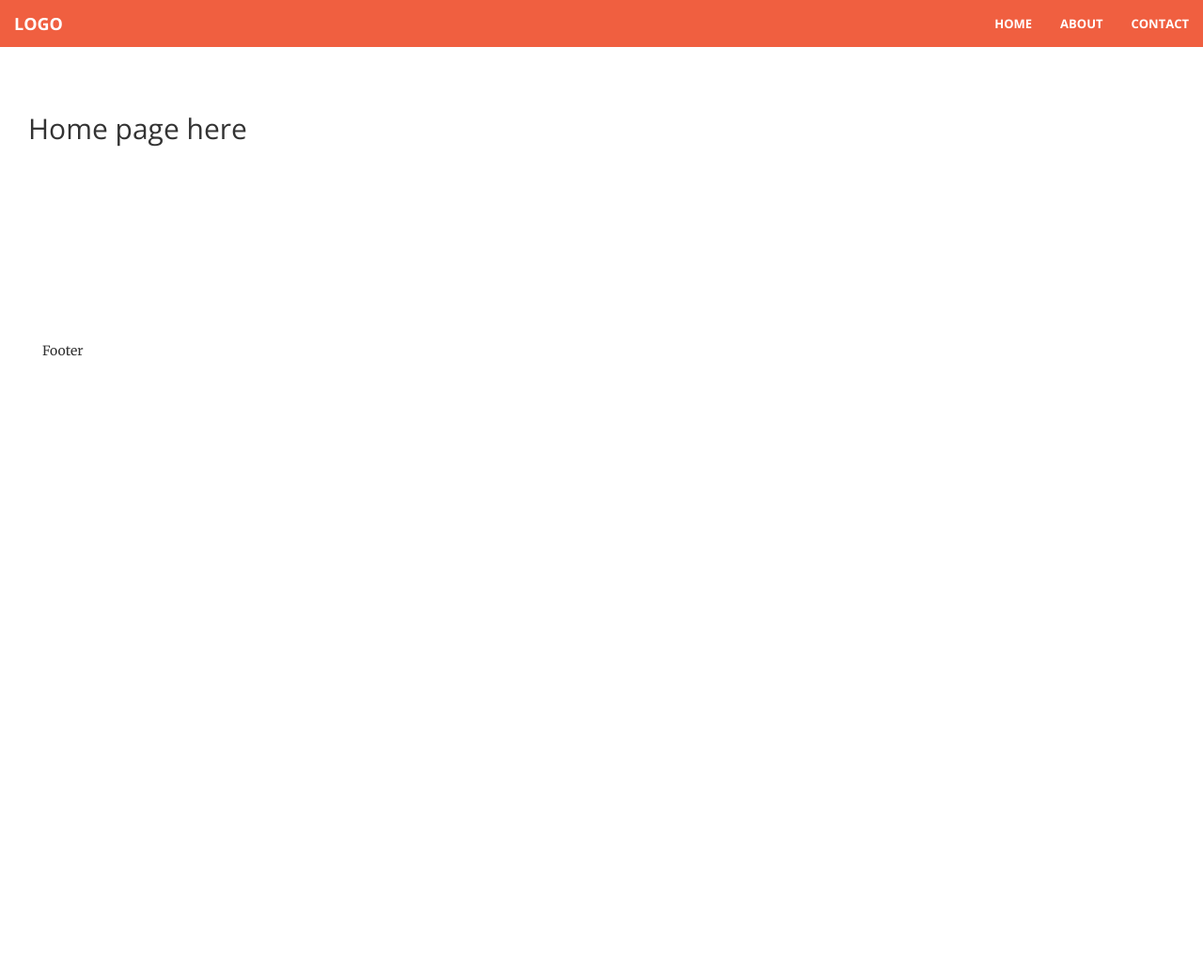
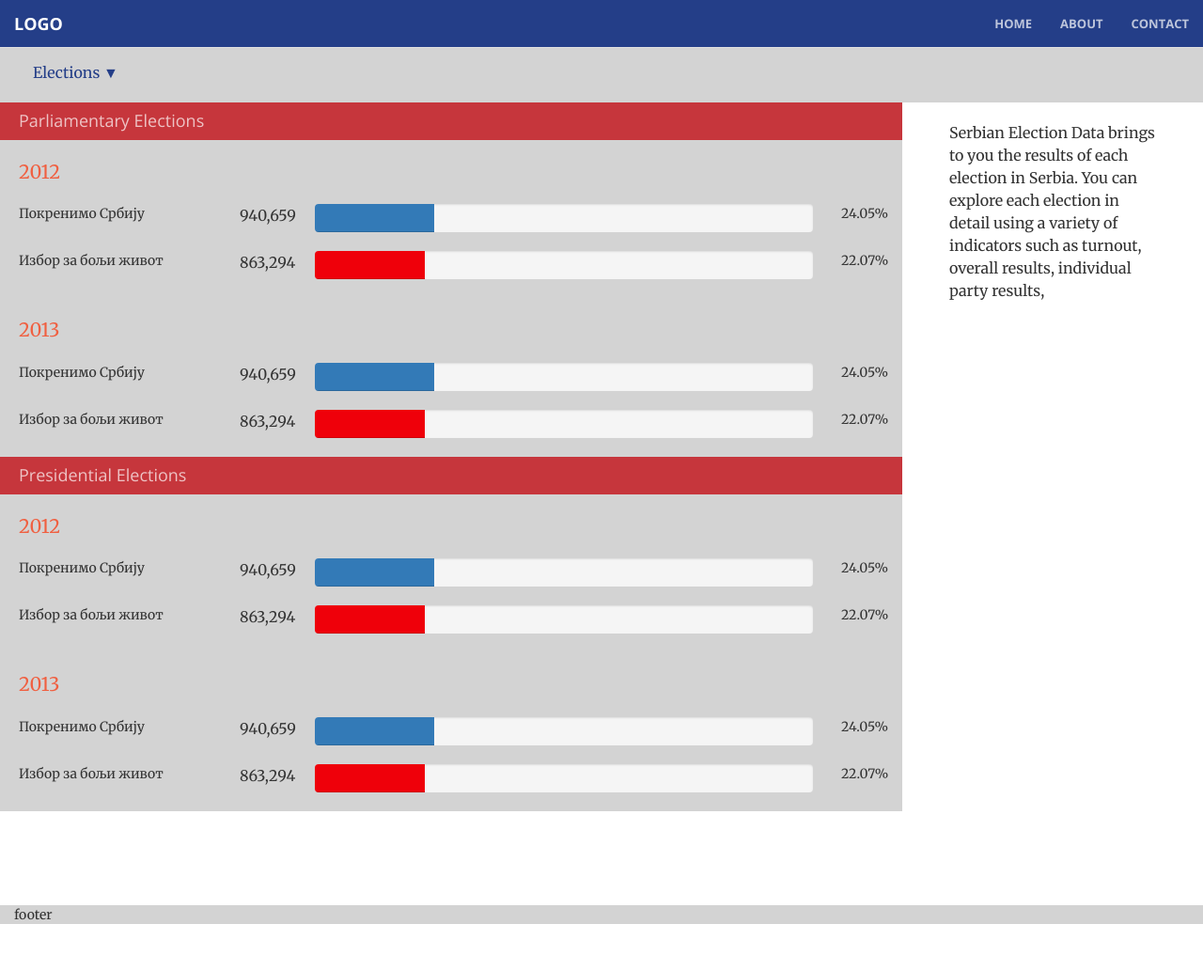
Before and after one commit to crtarsorg/izborna-platforma, a Flask app: page / in a window 1280 px wide. Shown: the whole page at 94% size. Before the commit the page ends 379 px from the top, so only its background shows below. Run offline with Flask 2, Linux system fonts and the light colour scheme; parts of the project's set-up code (start-up, migrations or seed data) failed here and were passed over; some libraries are stand-ins or nearby versions.

Commit message:
layout partials

```diff
--- a/app/__init__.py
+++ b/app/__init__.py
@@ -89,5 +89,7 @@ def init_modules(app):
 
     # Import blueprint modules
     from app.mod_main.views import mod_main
+    from app.mod_type.views import mod_type
 
     app.register_blueprint(mod_main)
+    app.register_blueprint(mod_type)
--- a/app/mod_main/views.py
+++ b/app/mod_main/views.py
@@ -1,11 +1,15 @@
+
 from flask import Blueprint
 from flask import render_template
 from app import mongo_utils
 from bson.json_util import dumps
+import json,urllib
+import heapq
 
 mod_main = Blueprint('main', __name__)
 
 
 @mod_main.route('/', methods=['GET'])
 def index():
-    return render_template('site/home.html', static_folder='static', template_folder='templates')
+    yearsList = ["2008","2012", "2013", "2014", "2015", "2016"]
+    return render_template('site/home.html', yearsList=yearsList,urllib=urllib,json=json,heapq=heapq)
--- a/app/static/css/custom.css
+++ b/app/static/css/custom.css
@@ -1,3 +1,67 @@
+.bg-primary{
+    background-color:#243e88;
+}
 .navbar-default .nav>li.active>a, .navbar-default .nav>li.active>a:focus{
     color:#FFFFFF !important;
 }
+section{
+    padding:50px 0;
+}
+.background-gray{
+    background:lightgray;
+    overflow:auto;
+}
+.election-tabs-link{
+    cursor:pointer;
+    padding-top:15px;
+    padding-left:20px;
+}
+.election-tabs-link p{
+    color:#243e88;
+}
+.ui-state-active, .ui-widget-content .ui-state-active, .ui-widget-header .ui-state-active, a.ui-button:active, .ui-button:active, .ui-button.ui-state-active:hover{
+    border: 1px solid #243e88;
+    background: #243e88;
+}
+.tabs{
+    width:400px;
+    position:absolute;
+    z-index: 10;
+}
+.header-l h4{
+    background-color:#c6363c;
+    color:rgba(255,255,255,.7);
+    padding:10px;
+    margin:0px;
+    padding-left:20px;
+}
+.content-list ul{
+    padding:20px;
+    padding-left: 40px;
+    list-style:none;
+}
+.content-list ul li a{
+    cursor: pointer;
+    color:#337ab7;
+}
+.lists{
+    padding-left: 0px;
+    padding-right:0px;
+}
+.progress{
+    height:30px;
+}
+.year-list{
+    padding:20px;
+    font-size:20px;
+}
+.name-list{
+    padding-left: 20px;
+}
+
+.progressbar-red{
+    background-color: #ef000a;
+}
+.election-description{
+    padding:20px;
+}
--- /dev/null
+++ b/app/static/js/custom.js
@@ -0,0 +1,19 @@
+
+$( function() {
+    $('.tabs').toggle();
+    $('.election-tabs-link').click(function(){
+        $('.tabs').toggle();
+    })
+    $( "#tabs" ).tabs({
+        collapsible: true
+
+    })
+		$(".meter > span").each(function() {
+				$(this)
+					.data("origWidth", $(this).width())
+					.width(0)
+					.animate({
+						width: $(this).data("origWidth")
+					}, 1200);
+			});
+});
--- /dev/null
+++ b/app/templates/include/election_tabs.html
@@ -0,0 +1,21 @@
+<div class="background-gray">
+    <div class="col-md-12">
+        <div class="election-tabs-link">
+            <p>Elections <span class="arrow_shape">▼</span></p>
+        </div>
+    </div>
+
+</div>
+
+      <div class="tabs" id="tabs">
+        <ul>
+            <li><a href="#tabs-1">Presidential</a></li>
+            <li><a href="#tabs-2">Parliamentary</a></li>
+        </ul>
+          <div id="tabs-1">
+
+          </div>
+          <div id="tabs-2">
+
+          </div>
+      </div>
--- /dev/null
+++ b/app/templates/include/footer.html
@@ -0,0 +1,19 @@
+
+ <div class="container-fluid background-gray">
+     footer
+ </div>
+
+
+    <!-- jQuery -->
+    <script type="text/javascript" src="{{ url_for('static', filename='vendor/jquery/jquery.min.js') }}"></script>
+    <script src="https://code.jquery.com/jquery-1.12.4.js"></script>
+    <script src="https://code.jquery.com/ui/1.12.1/jquery-ui.js"></script>
+    <!-- Bootstrap Core JavaScript -->
+    <script type="text/javascript" src="{{ url_for('static', filename='vendor/bootstrap/js/bootstrap.min.js') }}"></script>
+    <!-- Plugin JavaScript -->
+    <script type="text/javascript" src="{{ url_for('static', filename='vendor/scrollreveal/scrollreveal.min.js') }}"></script>
+    <script type="text/javascript" src="{{ url_for('static', filename='vendor/magnific-popup/jquery.magnific-popup.min.js') }}"></script>
+
+    <!-- Theme JavaScript -->
+    <script type="text/javascript" src="{{ url_for('static', filename='js/creative.min.js') }}"></script>
+    <script type="text/javascript" src="{{ url_for('static', filename='js/custom.js') }}"></script>
--- /dev/null
+++ b/app/templates/include/head.html
@@ -0,0 +1,30 @@
+
+    <meta http-equiv="X-UA-Compatible" content="IE=edge">
+    <meta name="viewport" content="width=device-width, initial-scale=1">
+    <meta name="description" content="">
+    <meta name="author" content="">
+
+    <title>Creative - Start Bootstrap Theme</title>
+
+    <!-- Bootstrap Core CSS -->
+
+    <link href="{{ url_for('static',filename='vendor/bootstrap/css/bootstrap.min.css') }}" rel="stylesheet">
+
+    <!-- Custom Fonts -->
+    <link href="{{ url_for('static',filename='vendor/font-awesome/css/font-awesome.min.css') }}" rel="stylesheet" type="text/css">
+    <link href='https://fonts.googleapis.com/css?family=Open+Sans:300italic,400italic,600italic,700italic,800italic,400,300,600,700,800' rel='stylesheet' type='text/css'>
+    <link href='https://fonts.googleapis.com/css?family=Merriweather:400,300,300italic,400italic,700,700italic,900,900italic' rel='stylesheet' type='text/css'>
+
+    <!-- Plugin CSS -->
+    <link href="{{ url_for('static',filename='vendor/magnific-popup/magnific-popup.css') }}" rel="stylesheet">
+
+    <!-- Theme CSS -->
+    <link rel="stylesheet" href="//code.jquery.com/ui/1.12.1/themes/base/jquery-ui.css">
+    <link href="{{ url_for('static',filename='css/creative.min.css') }}" rel="stylesheet">
+    <link href="{{ url_for('static',filename='css/custom.css') }}" rel="stylesheet">
+    <!-- HTML5 Shim and Respond.js IE8 support of HTML5 elements and media queries -->
+    <!-- WARNING: Respond.js doesn't work if you view the page via file:// -->
+    <!--[if lt IE 9]>
+        <script src="https://oss.maxcdn.com/libs/html5shiv/3.7.0/html5shiv.js"></script>
+        <script src="https://oss.maxcdn.com/libs/respond.js/1.4.2/respond.min.js"></script>
+    <![endif]-->
--- /dev/null
+++ b/app/templates/include/navigation.html
@@ -0,0 +1,27 @@
+<nav id="mainNav" class="navbar navbar-default navbar-fixed-top">
+    <div class="container-fluid bg-primary">
+            <!-- Brand and toggle get grouped for better mobile display -->
+        <div class="navbar-header">
+            <button type="button" class="navbar-toggle collapsed" data-toggle="collapse" data-target="#bs-example-navbar-collapse-1">
+                <span class="sr-only">Toggle navigation</span> Menu <i class="fa fa-bars"></i>
+            </button>
+            <a class="navbar-brand page-scroll" href="#page-top">Logo</a>
+        </div>
+            <!-- Collect the nav links, forms, and other content for toggling -->
+        <div class="collapse navbar-collapse" id="bs-example-navbar-collapse-1">
+            <ul class="nav navbar-nav navbar-right">
+                <li>
+                    <a class="page-scroll" href="#home">Home</a>
+                </li>
+                <li>
+                    <a class="page-scroll" href="#home">About</a>
+                </li>
+                <li>
+                    <a class="page-scroll" href="#home">Contact</a>
+                </li>
+            </ul>
+        </div>
+            <!-- /.navbar-collapse -->
+    </div>
+        <!-- /.container-fluid -->
+</nav>
--- a/app/templates/layout.html
+++ b/app/templates/layout.html
@@ -3,105 +3,27 @@
 
 <head>
 
-    <meta charset="utf-8">
-    <meta http-equiv="X-UA-Compatible" content="IE=edge">
-    <meta name="viewport" content="width=device-width, initial-scale=1">
-    <meta name="description" content="">
-    <meta name="author" content="">
-
-    <title>Creative - Start Bootstrap Theme</title>
-
-    <!-- Bootstrap Core CSS -->
-    <link href="static/vendor/bootstrap/css/bootstrap.min.css" rel="stylesheet">
-
-    <!-- Custom Fonts -->
-    <link href="static/vendor/font-awesome/css/font-awesome.min.css" rel="stylesheet" type="text/css">
-    <link href='https://fonts.googleapis.com/css?family=Open+Sans:300italic,400italic,600italic,700italic,800italic,400,300,600,700,800' rel='stylesheet' type='text/css'>
-    <link href='https://fonts.googleapis.com/css?family=Merriweather:400,300,300italic,400italic,700,700italic,900,900italic' rel='stylesheet' type='text/css'>
-
-    <!-- Plugin CSS -->
-    <link href="static/vendor/magnific-popup/magnific-popup.css" rel="stylesheet">
-
-    <!-- Theme CSS -->
-    <link href="static/css/creative.min.css" rel="stylesheet">
-    <link href="static/css/custom.css" rel="stylesheet">
-    <!-- HTML5 Shim and Respond.js IE8 support of HTML5 elements and media queries -->
-    <!-- WARNING: Respond.js doesn't work if you view the page via file:// -->
-    <!--[if lt IE 9]>
-        <script src="https://oss.maxcdn.com/libs/html5shiv/3.7.0/html5shiv.js"></script>
-        <script src="https://oss.maxcdn.com/libs/respond.js/1.4.2/respond.min.js"></script>
-    <![endif]-->
+{% include 'include/head.html' %}
 
 </head>
 
 <body id="page-top">
+{% include 'include/navigation.html' %}
 
-    <nav id="mainNav" class="navbar navbar-default navbar-fixed-top">
-        <div class="container-fluid bg-primary">
-            <!-- Brand and toggle get grouped for better mobile display -->
-            <div class="navbar-header">
-                <button type="button" class="navbar-toggle collapsed" data-toggle="collapse" data-target="#bs-example-navbar-collapse-1">
-                    <span class="sr-only">Toggle navigation</span> Menu <i class="fa fa-bars"></i>
-                </button>
-                <a class="navbar-brand page-scroll" href="#page-top">Logo</a>
-            </div>
+    <section>
+        <div class="container-fluid">
+                <div class="row">
+                <div class="col-md-12">
+                      {% block body %}
 
-            <!-- Collect the nav links, forms, and other content for toggling -->
-            <div class="collapse navbar-collapse" id="bs-example-navbar-collapse-1">
-                <ul class="nav navbar-nav navbar-right">
-                    <li>
-                        <a class="page-scroll" href="#home">Home</a>
-                    </li>
-                     <li>
-                        <a class="page-scroll" href="#home">About</a>
-                    </li>
-                     <li>
-                        <a class="page-scroll" href="#home">Contact</a>
-                    </li>
-                </ul>
-            </div>
-            <!-- /.navbar-collapse -->
-        </div>
-        <!-- /.container-fluid -->
-    </nav>
-
-
-    <section  id="home">
-        <div class="container-fluid">
-            <div class="col-md-12">
-                  {% block body %}
-
-                  {% endblock %}
-            </div>
+                      {% endblock %}
+                </div>
+                </div>
         </div>
     </section>
-
-
-
-    <section id="contact">
-        <div class="container-fluid">
-            <div class="col-md-12">
-                <div class="col-lg-12">
-               Footer
-                </div>
-            </div>
-        </div>
+    <section id="footer">
+        {% include 'include/footer.html' %}
     </section>
-
-    <!-- jQuery -->
-    <script src="static/vendor/jquery/jquery.min.js"></script>
-
-    <!-- Bootstrap Core JavaScript -->
-    <script src="static/vendor/bootstrap/js/bootstrap.min.js"></script>
-
-    <!-- Plugin JavaScript -->
-
-    <script src="static/vendor/scrollreveal/scrollreveal.min.js"></script>
-    <script src="static/vendor/magnific-popup/jquery.magnific-popup.min.js"></script>
-
-    <!-- Theme JavaScript -->
-    <script src="static/js/creative.min.js"></script>
-
 </body>
 
 </html>
--- /dev/null
+++ b/app/templates/site/_description.html
@@ -0,0 +1,4 @@
+<p class="election-description">
+    Serbian Election Data brings to you the results of each election in Serbia.
+    You can explore each election in detail using a variety of indicators such as turnout, overall results, individual party results,
+</p>
--- /dev/null
+++ b/app/templates/site/_news.html
@@ -0,0 +1,3 @@
+<p>
+    news
+</p>
--- /dev/null
+++ b/app/templates/site/_parList.html
@@ -0,0 +1,71 @@
+
+
+<div class="row header-l">
+    <div class="content-list background-gray">
+
+            <h4> Parliamentary Elections</h4>
+            <div class="col-md-12 year-list"><a href="#">2012</a></div>
+            <div class="col-md-3 name-list">Покренимо Србију</div>
+            <div class="col-md-1">
+                <p class="nr-votes">940,659</p>
+            </div>
+            <div class="col-md-7">
+                <div class="progress">
+                    <div class="progress-bar" role="progressbar" aria-valuenow="24.05" aria-valuemin="0" aria-valuemax="100" style="width:24.05%">
+                      <span class="sr-only">24.05% Complete</span>
+                    </div>
+                </div>
+            </div>
+            <div class="col-md-1 percentage">
+                24.05%
+            </div>
+
+            <div class="col-md-3 name-list">Избор за бољи живот</div>
+             <div class="col-md-1">
+                <p class="nr-votes">863,294</p>
+            </div>
+            <div class="col-md-7">
+                <div class="progress">
+                    <div class="progress-bar progressbar-red" role="progressbar" aria-valuenow="22.07" aria-valuemin="0" aria-valuemax="100" style="width:22.07%">
+                      <span class="sr-only">22.07% Complete</span>
+                    </div>
+                </div>
+            </div>
+            <div class="col-md-1 percentage">
+               22.07%
+            </div>
+            <!-- second -->
+              <div class="col-md-12 year-list"><a>2013</a></div>
+            <div class="col-md-3 name-list">Покренимо Србију</div>
+            <div class="col-md-1">
+                <p class="nr-votes">940,659</p>
+            </div>
+            <div class="col-md-7">
+                <div class="progress">
+                    <div class="progress-bar" role="progressbar" aria-valuenow="24.05" aria-valuemin="0" aria-valuemax="100" style="width:24.05%">
+                      <span class="sr-only">24.05% Complete</span>
+                    </div>
+                </div>
+            </div>
+            <div class="col-md-1 percentage">
+                24.05%
+            </div>
+
+            <div class="col-md-3 name-list">Избор за бољи живот</div>
+             <div class="col-md-1">
+                <p class="nr-votes">863,294</p>
+            </div>
+            <div class="col-md-7">
+                <div class="progress">
+                    <div class="progress-bar progressbar-red" role="progressbar" aria-valuenow="22.07" aria-valuemin="0" aria-valuemax="100" style="width:22.07%">
+                      <span class="sr-only">22.07% Complete</span>
+                    </div>
+                </div>
+            </div>
+            <div class="col-md-1 percentage">
+               22.07%
+            </div>
+
+
+    </div>
+</div>
--- /dev/null
+++ b/app/templates/site/_presList.html
@@ -0,0 +1,71 @@
+
+<div class="row header-l">
+    <div class="content-list background-gray">
+
+            <h4> Presidential Elections</h4>
+       <div class="col-md-12 year-list"><a href="#">2012</a></div>
+            <div class="col-md-3 name-list">Покренимо Србију</div>
+            <div class="col-md-1">
+                <p class="nr-votes">940,659</p>
+            </div>
+            <div class="col-md-7">
+                <div class="progress">
+                    <div class="progress-bar" role="progressbar" aria-valuenow="24.05" aria-valuemin="0" aria-valuemax="100" style="width:24.05%">
+                      <span class="sr-only">24.05% Complete</span>
+                    </div>
+                </div>
+            </div>
+            <div class="col-md-1 percentage">
+                24.05%
+            </div>
+
+            <div class="col-md-3 name-list">Избор за бољи живот</div>
+             <div class="col-md-1">
+                <p class="nr-votes">863,294</p>
+            </div>
+            <div class="col-md-7">
+                <div class="progress">
+                    <div class="progress-bar progressbar-red" role="progressbar" aria-valuenow="22.07" aria-valuemin="0" aria-valuemax="100" style="width:22.07%">
+                      <span class="sr-only">22.07% Complete</span>
+                    </div>
+                </div>
+            </div>
+            <div class="col-md-1 percentage">
+               22.07%
+            </div>
+            <!-- second -->
+              <div class="col-md-12 year-list"><a>2013</a></div>
+            <div class="col-md-3 name-list">Покренимо Србију</div>
+            <div class="col-md-1">
+                <p class="nr-votes">940,659</p>
+            </div>
+            <div class="col-md-7">
+                <div class="progress">
+                    <div class="progress-bar" role="progressbar" aria-valuenow="24.05" aria-valuemin="0" aria-valuemax="100" style="width:24.05%">
+                      <span class="sr-only">24.05% Complete</span>
+                    </div>
+                </div>
+            </div>
+            <div class="col-md-1 percentage">
+                24.05%
+            </div>
+
+            <div class="col-md-3 name-list">Избор за бољи живот</div>
+             <div class="col-md-1">
+                <p class="nr-votes">863,294</p>
+            </div>
+            <div class="col-md-7">
+                <div class="progress">
+                    <div class="progress-bar progressbar-red" role="progressbar" aria-valuenow="22.07" aria-valuemin="0" aria-valuemax="100" style="width:22.07%">
+                      <span class="sr-only">22.07% Complete</span>
+                    </div>
+                </div>
+            </div>
+            <div class="col-md-1 percentage">
+               22.07%
+            </div>
+
+
+    </div>
+
+    </div>
--- a/app/templates/site/home.html
+++ b/app/templates/site/home.html
@@ -1,5 +1,22 @@
 {% extends "layout.html" %}
+
 {% block body %}
-<h2>Home page here</h2>
-
+<div class="row">
+ {% include "include/election_tabs.html" %}
+</div>
+    <div class="row">
+        <div class="col-md-9 lists">
+            <div class="col-md-12">
+                {% include "site/_parList.html" %}
+            </div>
+            <div class="col-md-12">
+                {% include "site/_presList.html" %}
+            </div>
+        </div>
+        <div class="col-md-3">
+            <div class="col-md-12">
+             {% include "site/_description.html" %}
+            </div>
+        </div>
+    </div>
 {% endblock %}
--- a/run.py
+++ b/run.py
@@ -1,5 +1,4 @@
 import argparse
-
 from app import create_app
 
 # Create the flask app.
```
Also changed, not shown: app/mod_type/views.py (added, +22 -0 lines), app/templates/type/type.html (added, +14 -0 lines), app/utils/utils.py (added, +9 -0 lines), app/mod_type/__init__.py (added).
